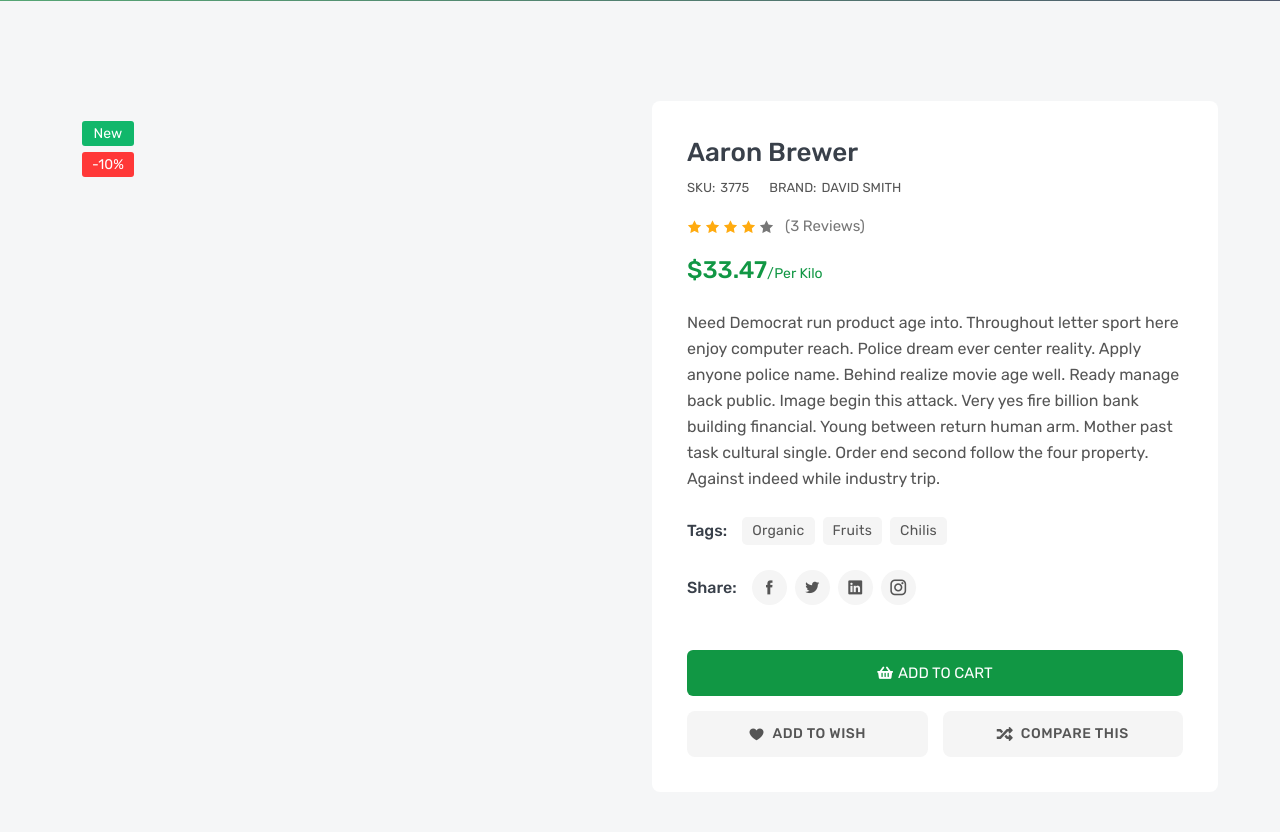
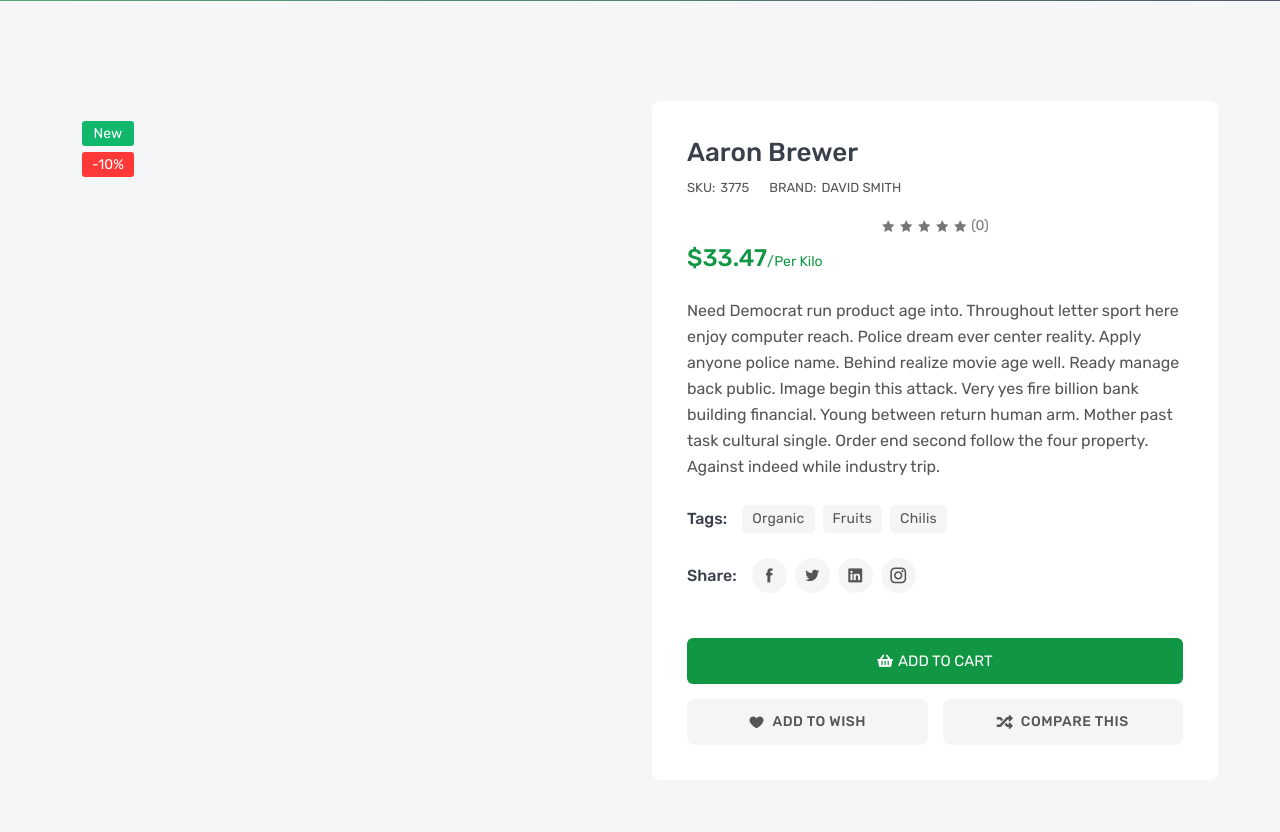
Before and after one commit to ahmed007dr/online-shop, a Django app: a page that uses products/templates/products/products_detail.html in a window 1280 px wide. Shown: the part 487-1319 px from the top of the page. Run offline with Django 4.2, Linux system fonts and the light colour scheme; data comes from the database, SQL or seed files in the repository; parts of the project's set-up code (start-up, migrations or seed data) failed here and were passed over; some libraries are stand-ins or nearby versions.

Commit message:
add a property/method to your Brand model that calculates the total ratings.

```diff
--- a/products/models.py
+++ b/products/models.py
@@ -66,6 +66,13 @@ class Brand(models.Model):
 
     def __str__(self):
         return self.name
+    @property
+    def total_ratings(self):
+        total = 0
+        for product in self.Products_brand.all():
+            total += product.reviews_product.count()
+        return total
+
 
 class Review(models.Model):
     user = models.ForeignKey(User,related_name='review_user', on_delete=models.SET_NULL,null=True,verbose_name=_('user'))
--- a/products/templates/products/products_detail.html
+++ b/products/templates/products/products_detail.html
@@ -57,13 +57,13 @@
                                 <p>SKU:<span>{{object.sku}}</span></p>
                                 <p>BRAND:<a href="#">{{object.brand}}</a></p>
                             </div>
-                            <div class="details-rating">
-                                <i class="active icofont-star"></i>
-                                <i class="active icofont-star"></i>
-                                <i class="active icofont-star"></i>
-                                <i class="active icofont-star"></i>
-                                <i class="icofont-star"></i>
-                                <a href="#">(3 reviews)</a>
+                            <div class="product-rating">
+                                <i class="icofont-star {% if object.avg_rate > 0 %} active {% endif %}"></i>
+                                <i class="icofont-star {% if object.avg_rate > 1 %} active {% endif %}"></i>
+                                <i class="icofont-star {% if object.avg_rate > 2 %} active {% endif %}"></i>
+                                <i class="icofont-star {% if object.avg_rate > 3 %} active {% endif %}"></i>
+                                <i class="icofont-star {% if object.avg_rate > 4 %} active {% endif %}"></i>
+                                <a href="product-video.html">({{object.reviews_count }})</a>
                             </div>
                             <h3 class="details-price">
                                 <span>${{object.price}}<small>/per kilo</small></span>
@@ -238,12 +238,12 @@
                                 </div>
                                 <div class="product-content">
                                     <div class="product-rating">
-                                        <i class="active icofont-star"></i>
-                                        <i class="active icofont-star"></i>
-                                        <i class="active icofont-star"></i>
-                                        <i class="active icofont-star"></i>
-                                        <i class="icofont-star"></i>
-                                        <a href="product-video.html">(3)</a>
+                                        <i class="icofont-star {% if object.avg_rate > 0 %} active {% endif %}"></i>
+                                        <i class="icofont-star {% if object.avg_rate > 1 %} active {% endif %}"></i>
+                                        <i class="icofont-star {% if object.avg_rate > 2 %} active {% endif %}"></i>
+                                        <i class="icofont-star {% if object.avg_rate > 3 %} active {% endif %}"></i>
+                                        <i class="icofont-star {% if object.avg_rate > 4 %} active {% endif %}"></i>
+                                        <a href="product-video.html">({{object.reviews_count }})</a>
                                     </div>
                                     <h6 class="product-name">
                                         <a href="product-video.html">{{item.name}}</a>
```
Also changed, not shown: products/templates/products/brand_detail.html (+8 -7 lines).
